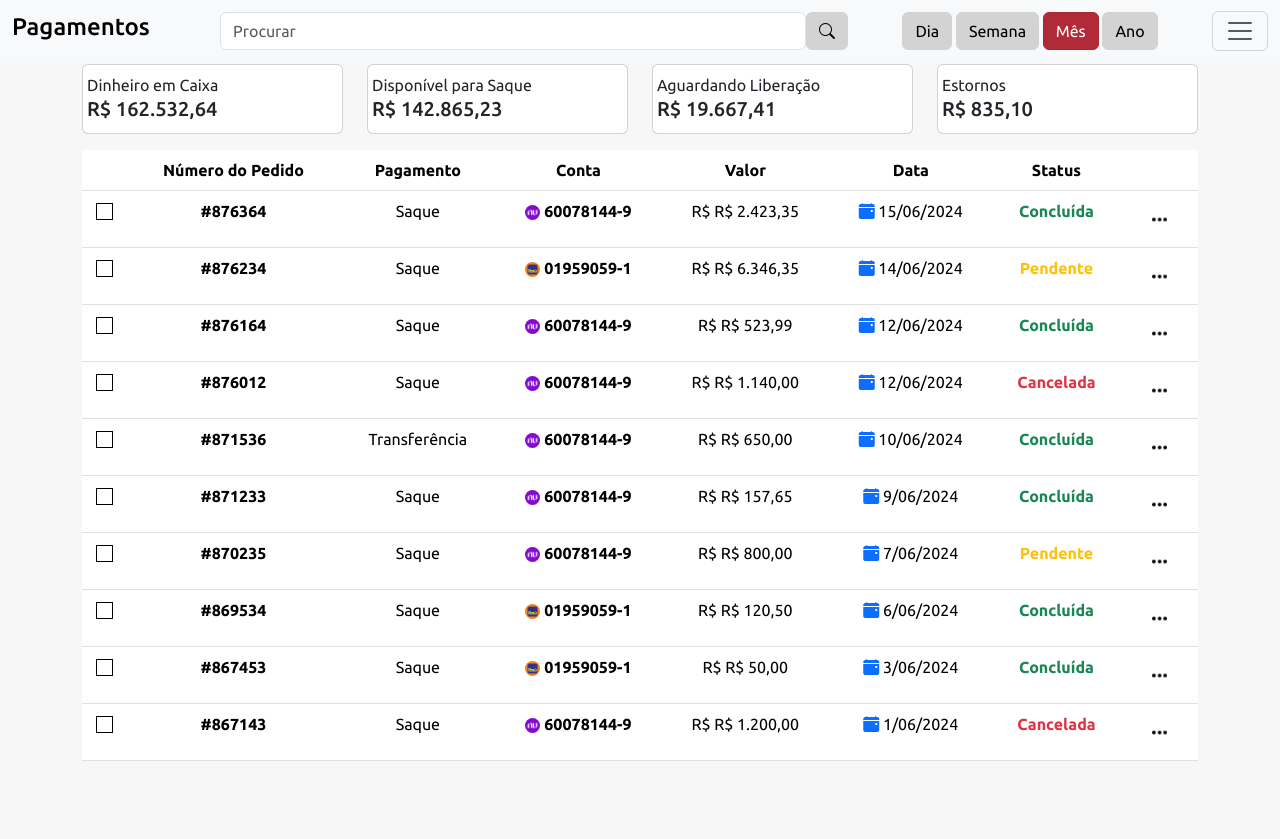
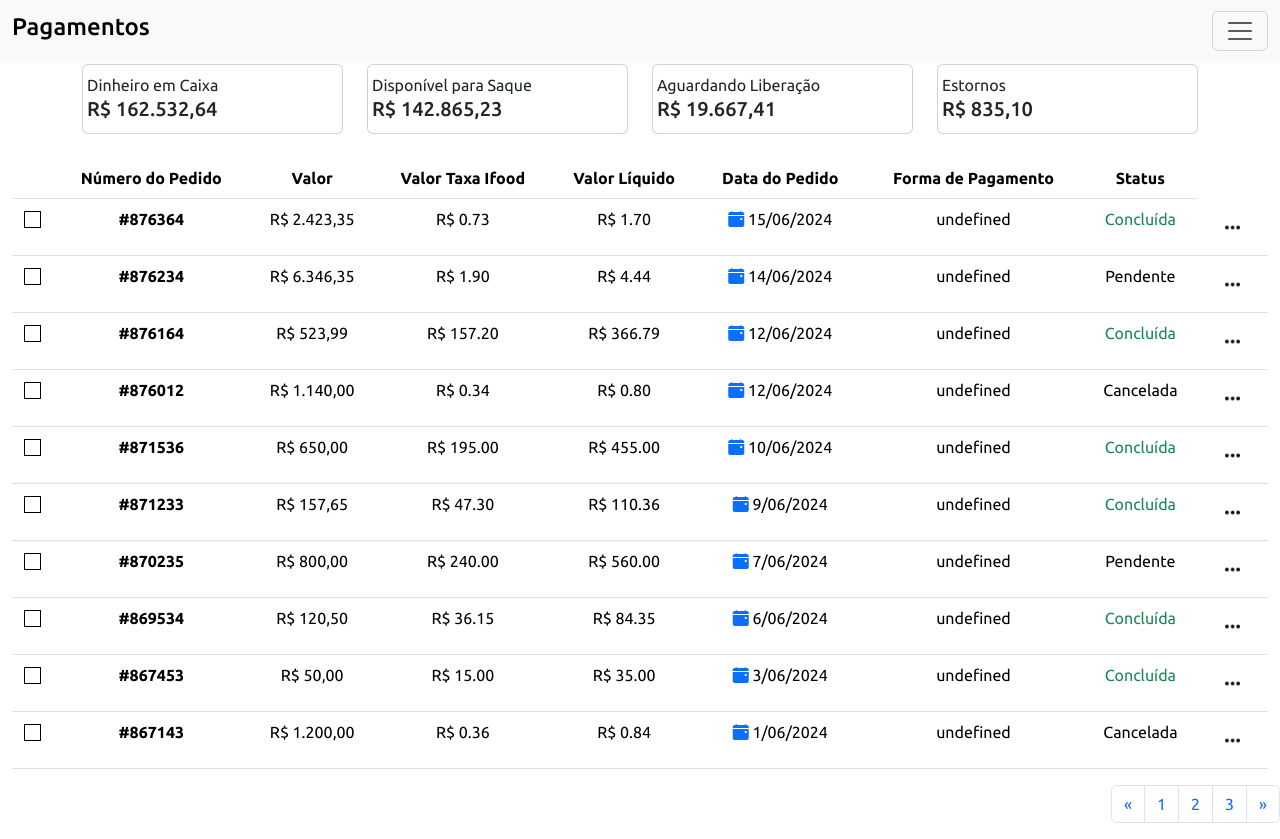
Before and after one commit to LeviGomes02/Ifood, a plain HTML site: page html/pagamentos.html in a window 1280 px wide. Before the commit the page ends 800 px from the top, so only its background shows below. Drawn offline with nearby package versions, Linux system fonts and the light colour scheme.

Commit message:
Primeira Mudança tela Pagamentos

```diff
--- a/html/pagamentos.html
+++ b/html/pagamentos.html
@@ -5,13 +5,13 @@
   <meta charset="UTF-8">
   <meta name="viewport" content="width=device-width, initial-scale=1.0">
 
-   <!-- Google Fonts -->
-   <link rel="preconnect" href="https://fonts.googleapis.com">
-   <link rel="preconnect" href="https://fonts.gstatic.com" crossorigin>
-   <link href="https://fonts.googleapis.com/css2?family=Lato:ital,wght@0,100;0,300;0,400;0,700;0,900;1,100;1,300;1,400;1,700;1,900&family=Ubuntu:ital,wght@0,300;0,400;0,500;0,700;1,300;1,400;1,500;1,700&display=swap"
-   rel="stylesheet">
+  <!-- Google Fonts -->
+  <link rel="preconnect" href="https://fonts.googleapis.com">
+  <link rel="preconnect" href="https://fonts.gstatic.com" crossorigin>
+  <link href="https://fonts.googleapis.com/css2?family=Lato:ital,wght@0,100;0,300;0,400;0,700;0,900;1,100;1,300;1,400;1,700;1,900&family=Ubuntu:ital,wght@0,300;0,400;0,500;0,700;1,300;1,400;1,500;1,700&display=swap"
+  rel="stylesheet">
 
-  <title>Ifood-Pagamentos</title>
+  <title>Ifood-Transações</title>
   <link rel="stylesheet" href="https://cdn.jsdelivr.net/npm/bootstrap-icons@1.11.3/font/bootstrap-icons.min.css">
   <link href="https://cdn.jsdelivr.net/npm/bootstrap@5.3.3/dist/css/bootstrap.min.css" rel="stylesheet"
     integrity="sha384-QWTKZyjpPEjISv5WaRU9OFeRpok6YctnYmDr5pNlyT2bRjXh0JMhjY6hW+ALEwIH" crossorigin="anonymous">
@@ -20,33 +20,14 @@
   <script type="module" src="../js/pagamentos.js"></script>
 </head>
 
-<body class="cor-body">
+<body>
 
-  <nav class="navbar bg-body-tertiary fixed-top">
+  <nav class="navbar bg-body-tertiary fixed-top ">
+    <div class="container-fluid">
 
-    <div class="container-fluid">
       <a class="navbar-brand " href="#">
         <h4>Pagamentos</h4>
       </a>
-
-      <div class="d-none d-md-flex d-xl-flex w-50 w-md-100 bg-light ">
-        <input class="form-control red-shadow" type="search" placeholder="Procurar" aria-label="Search">
-        <button class="btn btn-outline-danger btn-custom" type="submit"><i class="bi bi-search"></i></button>
-      </div>
-
-      <div class="d-none d-xl-block" role="group" aria-label="Basic radio toggle button group">
-        <input type="radio" class="btn-check" name="btnradio" id="btnradio1" autocomplete="off">
-        <label class="btn btn-danger btn-custom" for="btnradio1">Dia</label>
-
-        <input type="radio" class="btn-check" name="btnradio" id="btnradio2" autocomplete="off">
-        <label class="btn btn-danger btn-custom" for="btnradio2">Semana</label>
-
-        <input type="radio" class="btn-check" name="btnradio" id="btnradio3" autocomplete="off" checked="">
-        <label class="btn btn-danger btn-custom" for="btnradio3">Mês</label>
-
-        <input type="radio" class="btn-check" name="btnradio" id="btnradio4" autocomplete="off">
-        <label class="btn btn-danger btn-custom" for="btnradio4">Ano</label>
-      </div>
 
       <button class="navbar-toggler" type="button" data-bs-toggle="offcanvas" data-bs-target="#offcanvasNavbar"
         aria-controls="offcanvasNavbar" aria-label="Toggle navigation">
@@ -99,7 +80,7 @@
                 Pagamentos</a>
             </li>
             <li class="nav-item">
-              <a class="nav-link opcoes-navbar" href="./produtos.html"><i class="bi bi-box-seam-fill"></i> Produtos</a>
+              <a class="nav-link opcoes-navbar" href="#"><i class="bi bi-box-seam-fill"></i> Produtos</a>
             </li>
             <li class="nav-item">
               <a class="nav-link opcoes-navbar" href="#"><i class="bi bi-bell-fill"></i> Notificações</a>
@@ -115,28 +96,47 @@
 
   <main>
     <div class="container">
-      <div id="divContainer" class="row mt-5 justify-content-center aling-items-center">
-        <!-- codigo do js  -->
-      </div>
+      <div id="divContainer" class="row mt-5 justify-content-center aling-items-center"></div>
     </div>
-    <div class="container container-fluid scroll">
 
+
+
+    <div class="container-fluid mt-2">
       <table class="table table-hover table-custom text-center">
         <thead class="negrito">
           <tr>
             <th></th>
             <th>Número do Pedido</th>
-            <th>Pagamento</th>
-            <th>Conta</th>
             <th>Valor</th>
-            <th>Data</th>
+            <th>Valor Taxa Ifood</th>
+            <th>Valor Líquido</th>
+            <th>Data do Pedido</th>
+            <th>Forma de Pagamento</th>
             <th>Status</th>
-            <th></th>
           </tr>
         </thead>
         <tbody id="table-body"></tbody>
       </table>
     </div>
+
+    <nav aria-label="Page navigation example">
+      <ul class="pagination justify-content-end">
+        <li class="page-item">
+          <a class="page-link" href="#" aria-label="Previous">
+            <span aria-hidden="true">&laquo;</span>
+          </a>
+        </li>
+        <li class="page-item"><a class="page-link" href="#">1</a></li>
+        <li class="page-item"><a class="page-link" href="#">2</a></li>
+        <li class="page-item"><a class="page-link" href="#">3</a></li>
+        <li class="page-item">
+          <a class="page-link" href="#" aria-label="Next">
+            <span aria-hidden="true">&raquo;</span>
+          </a>
+        </li>
+      </ul>
+    </nav>
+
   </main>
 
 
--- a/js/pagamentos.js
+++ b/js/pagamentos.js
@@ -3,41 +3,55 @@ import {cardsPagamentos} from "./mock.js";
 
 const dataPagamentos = pagamentos;
 
+function calcularValorTaxaIfood(valor) {
+return valor * 0.3;
+}
+
 function preencherTabela() {
   const tablebody = document.getElementById("table-body");
+  tablebody.innerHTML = '';
   dataPagamentos.forEach((item) => {
+
+    let valorNumerico = parseFloat(item.valor.replace('R$', '').replace(',', '.').trim());
+
+    let valorTaxaIfood = calcularValorTaxaIfood(valorNumerico);
+    let valorLiquido = valorNumerico - valorTaxaIfood;
+
     let row = `
+            <tr>
+              <td>
+                <input class="form-check-input rounded-0 " type="checkbox" value="" id="flexCheckDefault">
+              </td>
+              <td class="escuro">${item.transacao}</td>
+              <td>${item.valor}</td>
+              <td class="">R$ ${valorTaxaIfood.toFixed(2)}</td>
+              <td>R$ ${valorLiquido.toFixed(2)}</td>
+              <td>
+                <i class="bi bi-calendar-event-fill text-primary"></i> ${item.data}
+              </td>
+              <td>
+                <p class="">${item.formaDePagamentos}</p>
+              </td>
+              <td>
+                <p class=" text-${getStatusClass(item.status)}">${item.status}</p>
+              </td>
 
-            <tr>
-              <td><input class="form-check-input rounded-0 " type="checkbox" value="" id="flexCheckDefault"></td>
-              <td class="escuro">${item.transacao}</td>
-              <td>${item.tipo}</td>
-              <td class="escuro">${item.conta}</td>
-              <td>R$ ${item.valor}</td>
-              <td><i class="bi bi-calendar-event-fill text-primary"></i> ${
-                item.data
-              }</td>
-              <td>
-                <p class="escuro text-${getStatusClass(item.status)}">${
-      item.status
-    }</p>
-              </td>
               <td><button class="btn btn-secondary btn-3pontos negrito " type="button"><img class="img-3pontos"
                     src="../images/imagem-pagamentos/tres-pontos.png" alt="3 pontos"></button></td>
             </tr>
-
             `;
     tablebody.innerHTML += row;
   });
 }
 preencherTabela();
+
 function getStatusClass(status) {
   switch (status) {
     case "Concluída":
       return "success";
-    case "Pendente":
+    case "Em Andamento":
       return "warning";
-    case "Cancelada":
+    case "Estorno":
       return "danger";
     default:
       return "";
@@ -53,6 +67,7 @@ function gerarDivsComDados() {
 
     cardsPagamentos.forEach(item => {
         // Cria a estrutura da div
+
         const novaDiv = document.createElement('div');
         novaDiv.className = 'col-md-12 col-lg-6 col-xl-3 my-3';
         novaDiv.innerHTML = `
```
Also changed, not shown: images/imagem-pagamentos/cartao.jpeg (added), images/imagem-pagamentos/pix.jpeg (added).
